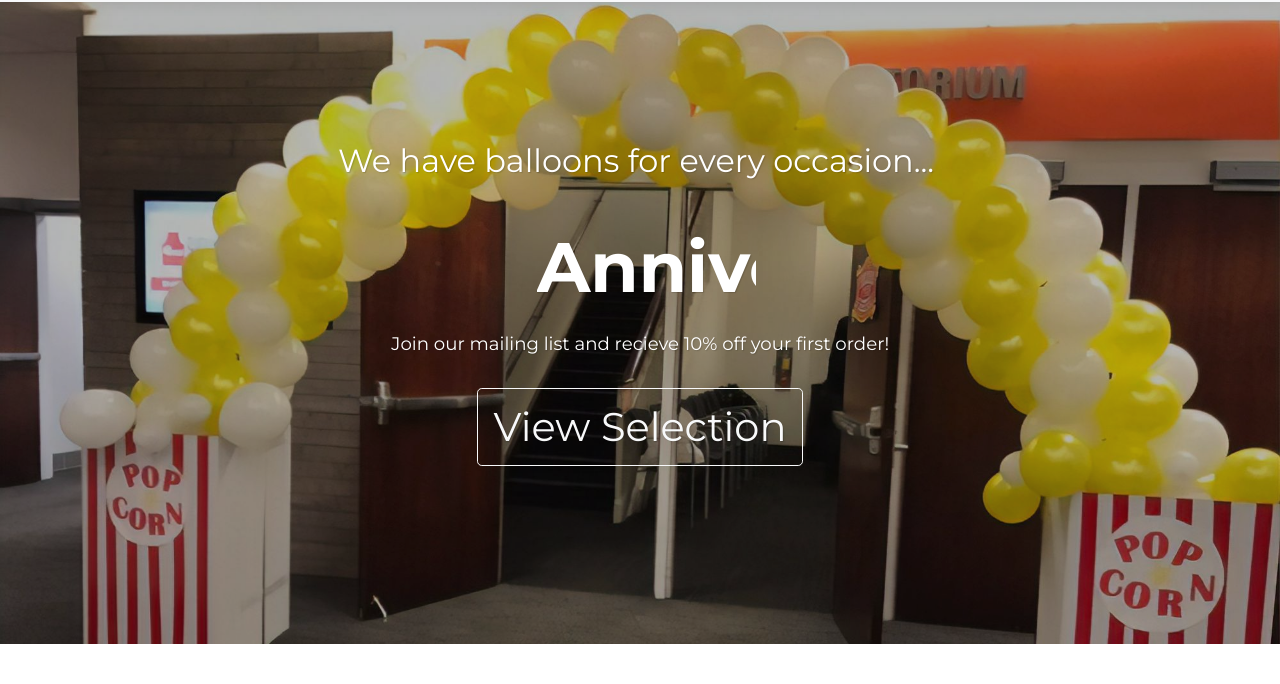
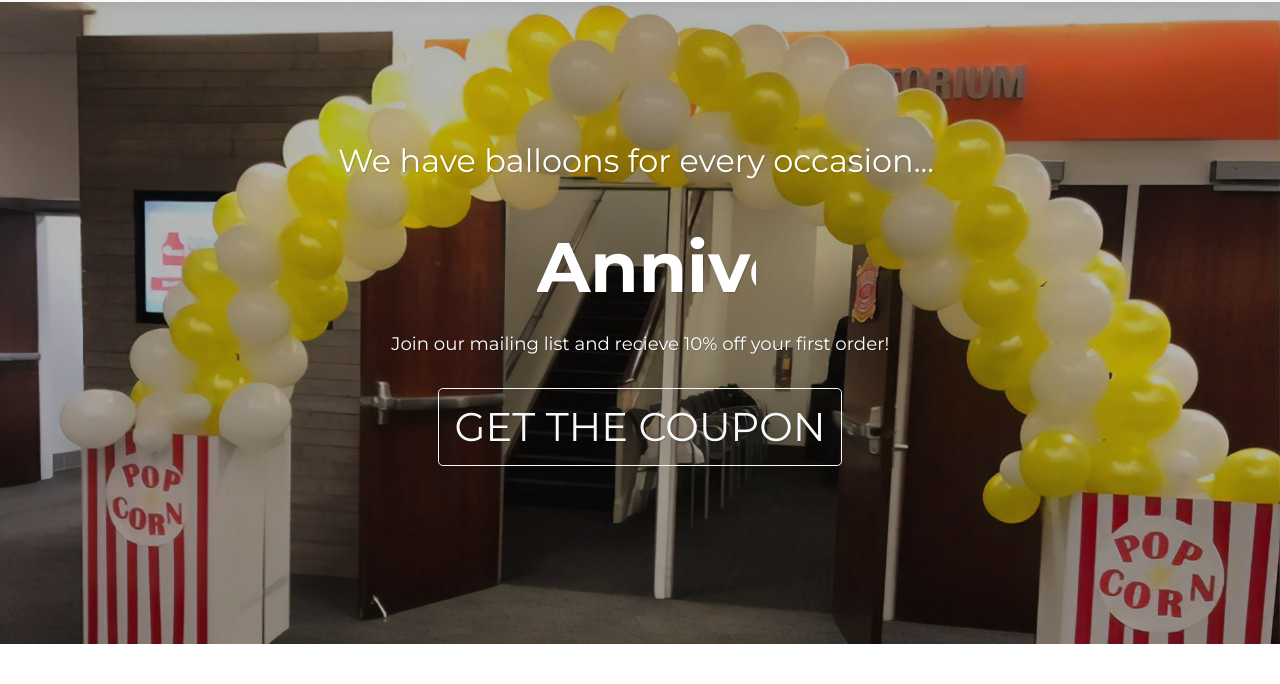
Before and after one commit to TayoAki/btt, a plain HTML site: page index.html in a window 1280 px wide. Shown: the part 116-800 px from the top of the page. Drawn offline with nearby package versions, Linux system fonts and the light colour scheme; some packages are replaced by stand-ins of ours; a script that the page names is missing.

Commit message:
added mail chimp

```diff
--- a/index.html
+++ b/index.html
@@ -43,7 +43,7 @@
 			            </span>
 	          		</h1>
 				</div>
-                <p class="pulse animated infinite">Join our mailing list and recieve 10% off your first order!</p><a class="btn btn-outline-light btn-lg" role="button" data-bs-hover-animate="pulse" href="#balloons" style="opacity: 1;filter: blur(0px);font-size: 40px;">View Selection</a></div>
+                <p class="pulse animated infinite">Join our mailing list and recieve 10% off your first order!</p><a class="btn btn-outline-light btn-lg" role="button" data-bs-hover-animate="pulse" href="https://mailchi.mp/02e274698497/balloonsbtt" style="opacity: 1;filter: blur(0px);font-size: 40px;">GET THE COUPON</a></div>
         </section>
         <section id="balloons" class="clean-block clean-info light">
             <div class="container">
```
